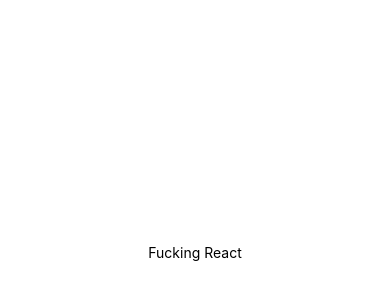
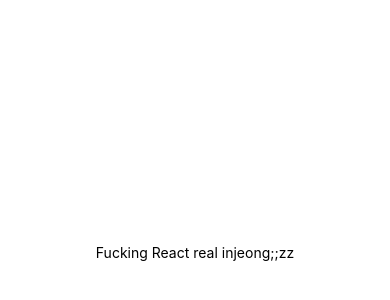
Before and after one commit to wjs5025/LocalSharing, a React Native app: screen / in a window 390 px wide. Shown: the part 170-470 px from the top of the page. Built offline with nearby package versions, Linux system fonts and the light colour scheme.

Commit message:
Update App.js

```diff
--- a/App.js
+++ b/App.js
@@ -5,7 +5,7 @@ const YourApp = () => {
   return (
     <View style={{ flex: 1, justifyContent: "center", alignItems: "center" }}>
       <Text>
-        Fucking React
+        Fucking React real injeong;;zz
       </Text>
     </View>
   );
```
